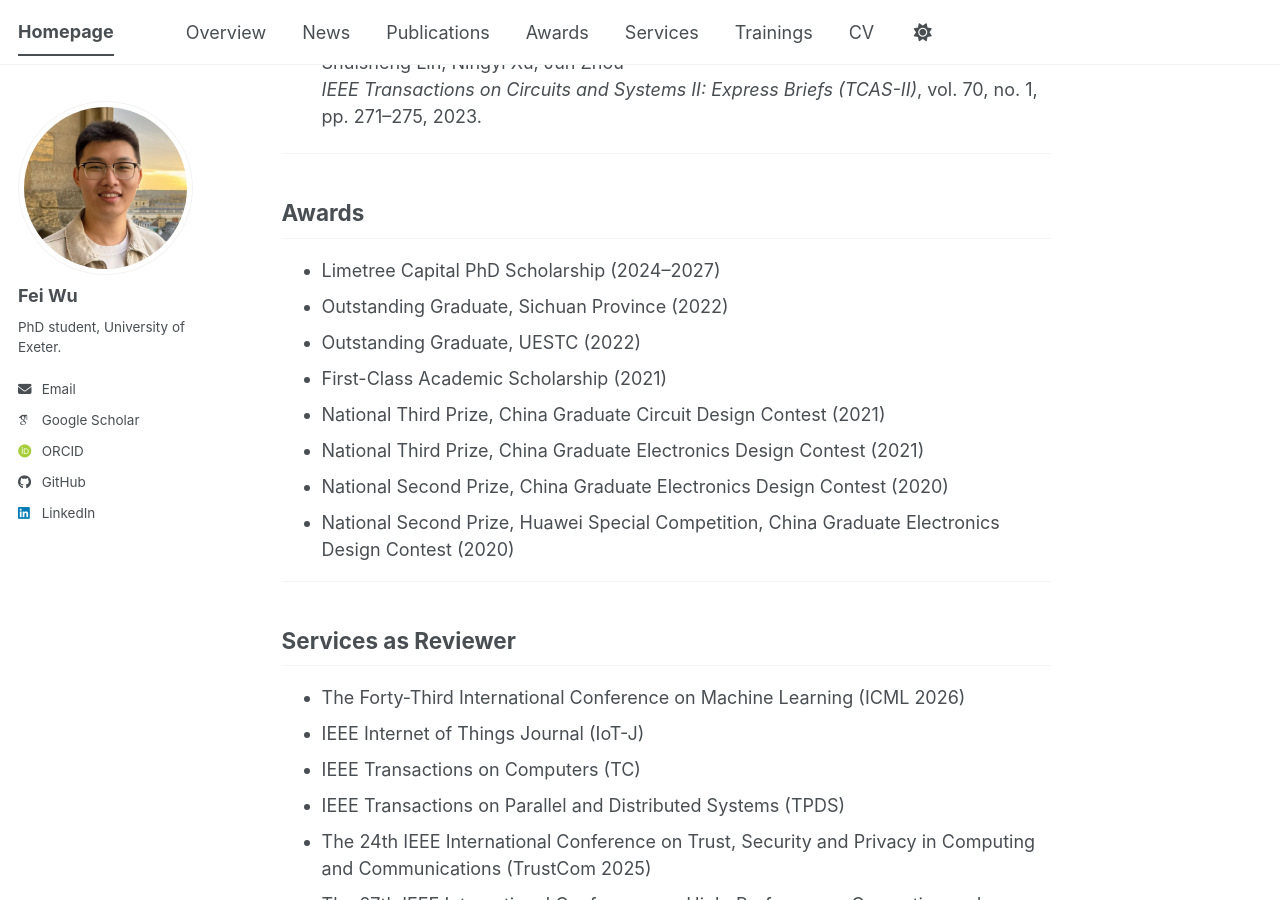
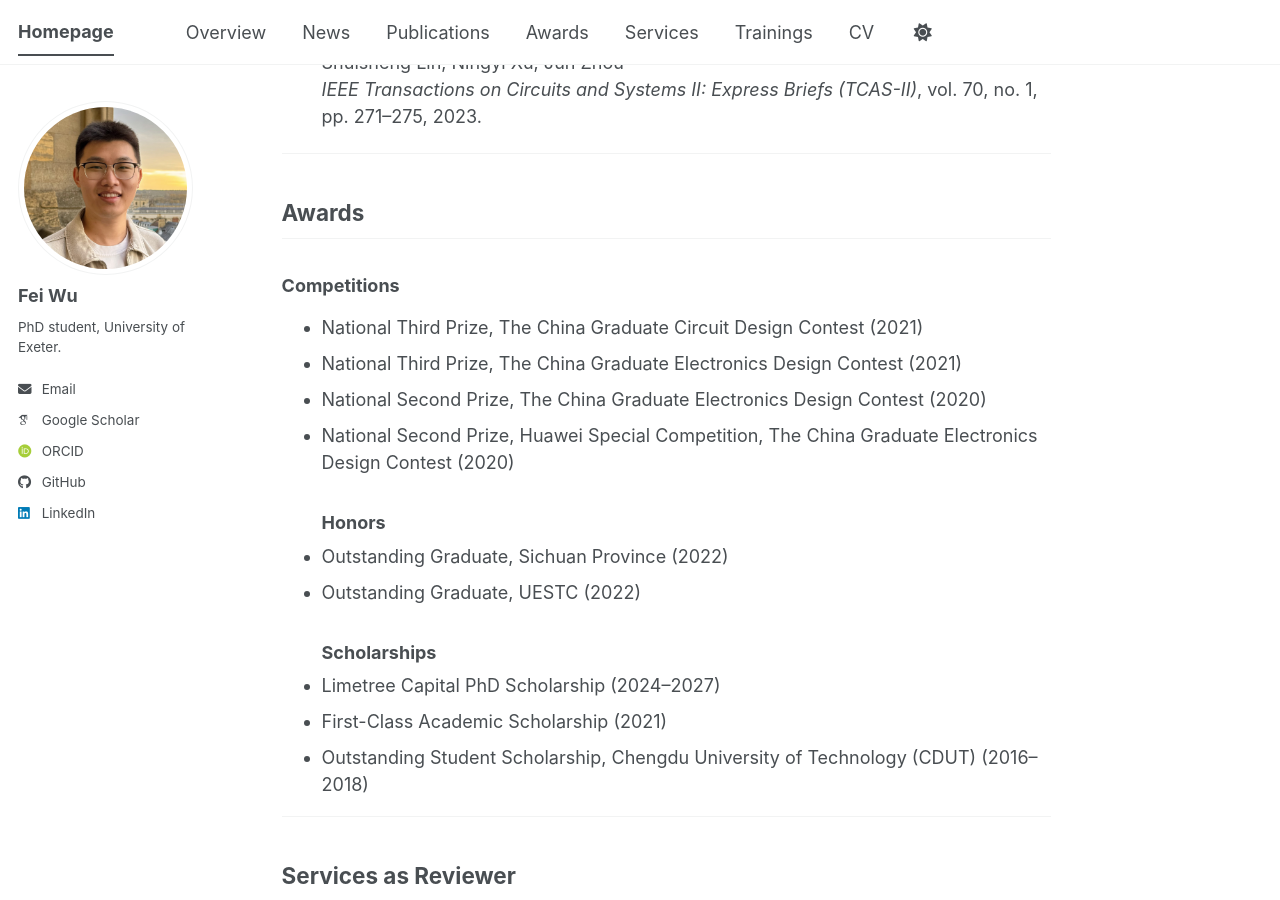
Before and after one commit to fei407/fei407.github.io, a Jekyll site: the page built from _pages/about.md, in a window 1280 px wide and 900 px high, scrolled down 1307 px. Built offline with Jekyll 4.4.1, drawn with Linux system fonts in a browser that asks for light colours; some web fonts are replaced; a script bundle is joined from its source files by our own code; library files that are not in the unit come from our copies.

Commit message:
update info

```diff
--- a/_pages/about.md
+++ b/_pages/about.md
@@ -47,14 +47,18 @@ My Ph.D. study is fully funded by the China Scholarship Council and the Universi
 
 
 ## Awards
-- Limetree Capital PhD Scholarship (2024–2027)
+### Competitions
+- National Third Prize, The China Graduate Circuit Design Contest (2021)
+- National Third Prize, The China Graduate Electronics Design Contest (2021)
+- National Second Prize, The China Graduate Electronics Design Contest (2020)
+- National Second Prize, Huawei Special Competition, The China Graduate Electronics Design Contest (2020)
+### Honors
 - Outstanding Graduate, Sichuan Province (2022)
 - Outstanding Graduate, UESTC (2022)
+### Scholarships
+- Limetree Capital PhD Scholarship (2024–2027)
 - First-Class Academic Scholarship (2021)
-- National Third Prize, China Graduate Circuit Design Contest (2021)
-- National Third Prize, China Graduate Electronics Design Contest (2021)
-- National Second Prize, China Graduate Electronics Design Contest (2020)
-- National Second Prize, Huawei Special Competition, China Graduate Electronics Design Contest (2020)
+- Outstanding Student Scholarship, Chengdu University of Technology (CDUT) (2016–2018)
 
 ---
 
```
